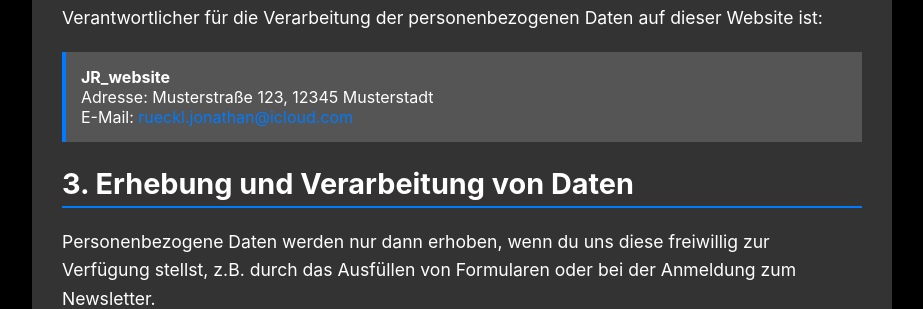
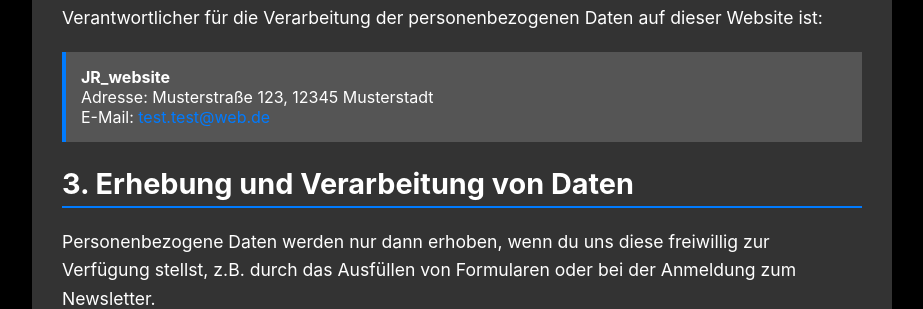
Before and after one commit to SwiftUI-App/py_website, a Flask app: page /datenschutz in a window 1280 px wide. Shown: the part 746-1055 px from the top of the page, without its empty margins (178-1101 px from the left). Run offline with Flask 3, Linux system fonts and the light colour scheme.

Commit message:
Update datenschutz.html

```diff
--- a/templates/datenschutz.html
+++ b/templates/datenschutz.html
@@ -111,7 +111,7 @@
             <div class="info-box">
                 <strong>JR_website</strong><br>
                 Adresse: Musterstraße 123, 12345 Musterstadt<br>
-                E-Mail: <a href="mailto:rueckl.jonathan@icloud.com">rueckl.jonathan@icloud.com</a>
+                E-Mail: <a href="mailto:test.test@web.de">test.test@web.de</a>
             </div>
 
             <h2>3. Erhebung und Verarbeitung von Daten</h2>
```
